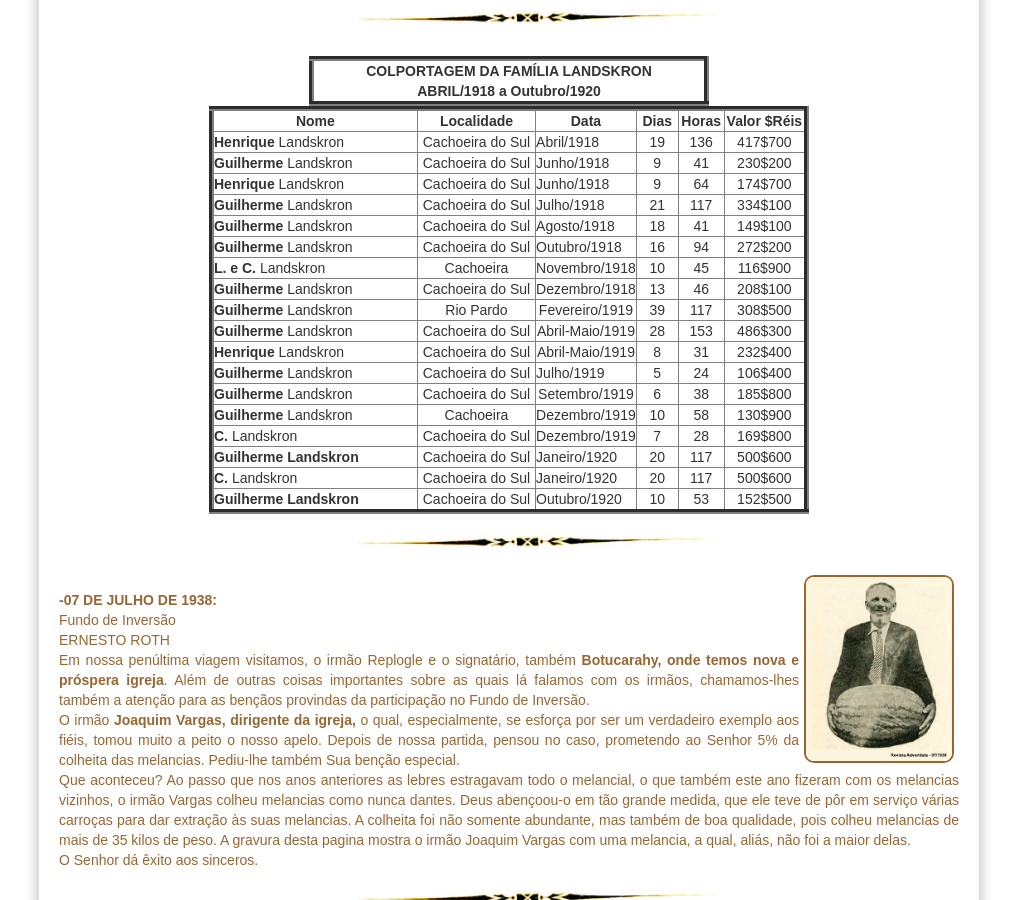
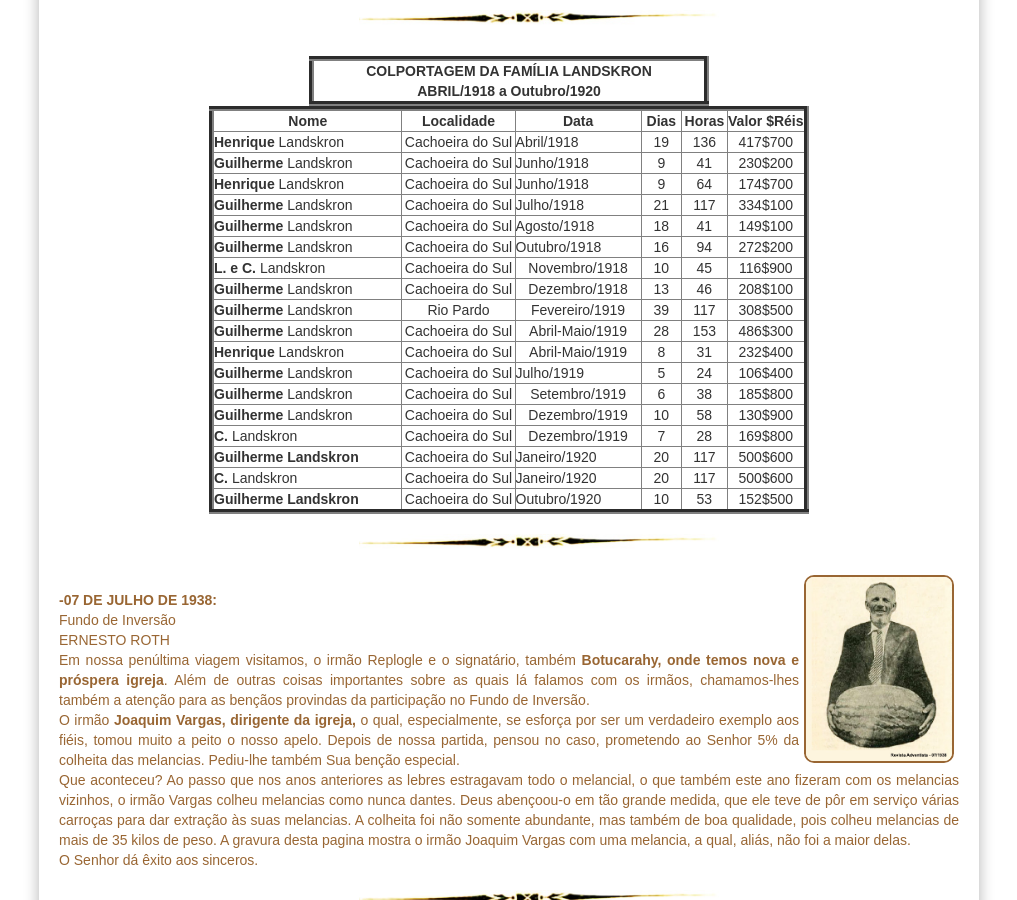
Before and after one commit to claudiovargas1955/claudiovargas1955.github.io, a Jekyll site: the page built from _pages/história-da-iasd-bosque.html, in a window 1280 px wide and 900 px high, scrolled down 1787 px. Shown: the whole window, without its empty margins (131-1148 px from the left). Built offline with Jekyll 4.4.1, drawn with Linux system fonts in a browser that asks for light colours; some web fonts are replaced.

Commit message:
Update história-da-iasd-bosque.html

```diff
--- a/_pages/história-da-iasd-bosque.html
+++ b/_pages/história-da-iasd-bosque.html
@@ -179,7 +179,7 @@ Emilio Froemming.<br>
         <tr>
            <td align="left" width="300px"><b>Henrique</b> Landskron</td>
            <td align="center" width="150px">Cachoeira do Sul</td>
-           <td align="left">Abril/1918</td>
+           <td align="left" width="150">Abril/1918</td>
            <td align="center">19</td>
            <td align="center">136</td>
            <td align="center" width="100px">417$700</td>
@@ -226,7 +226,7 @@ Emilio Froemming.<br>
         </tr>
         <tr>
            <td align="left" width="300px"><b>L. e C.</b> Landskron</td>
-           <td align="center" width="50px">Cachoeira</td>
+           <td align="center" width="50px">Cachoeira do Sul</td>
            <td align="center">Novembro/1918</td>
            <td align="center">10</td>
            <td align="center">45</td>
@@ -283,7 +283,7 @@ Emilio Froemming.<br>
         </tr>
         <tr>
            <td align="left" width="300px"><b>Guilherme</b> Landskron</td>
-           <td align="center" width="50px">Cachoeira</td>
+           <td align="center" width="50px">Cachoeira do Sul</td>
            <td align="center">Dezembro/1919</td>
            <td align="center">10</td>
            <td align="center">58</td>
```
